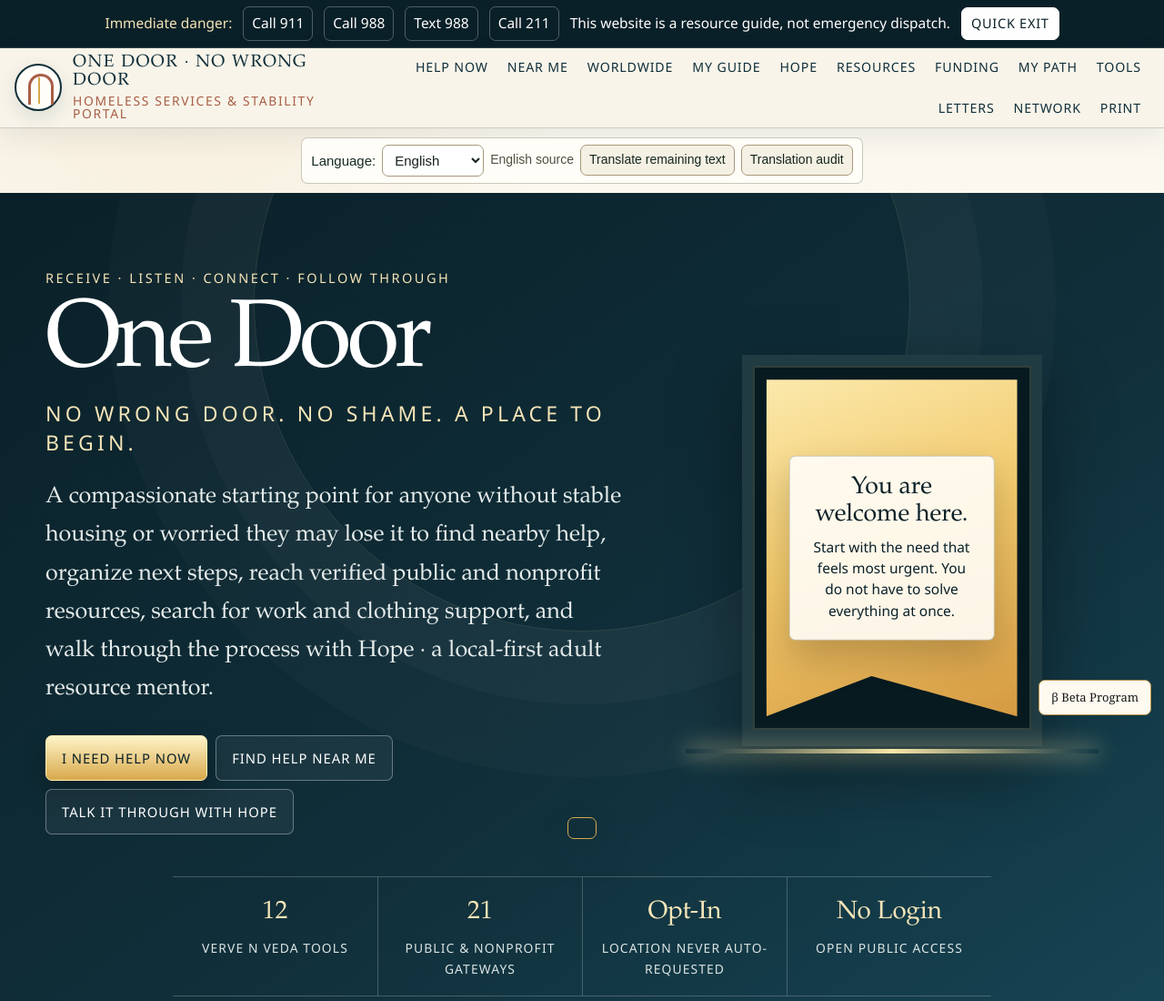
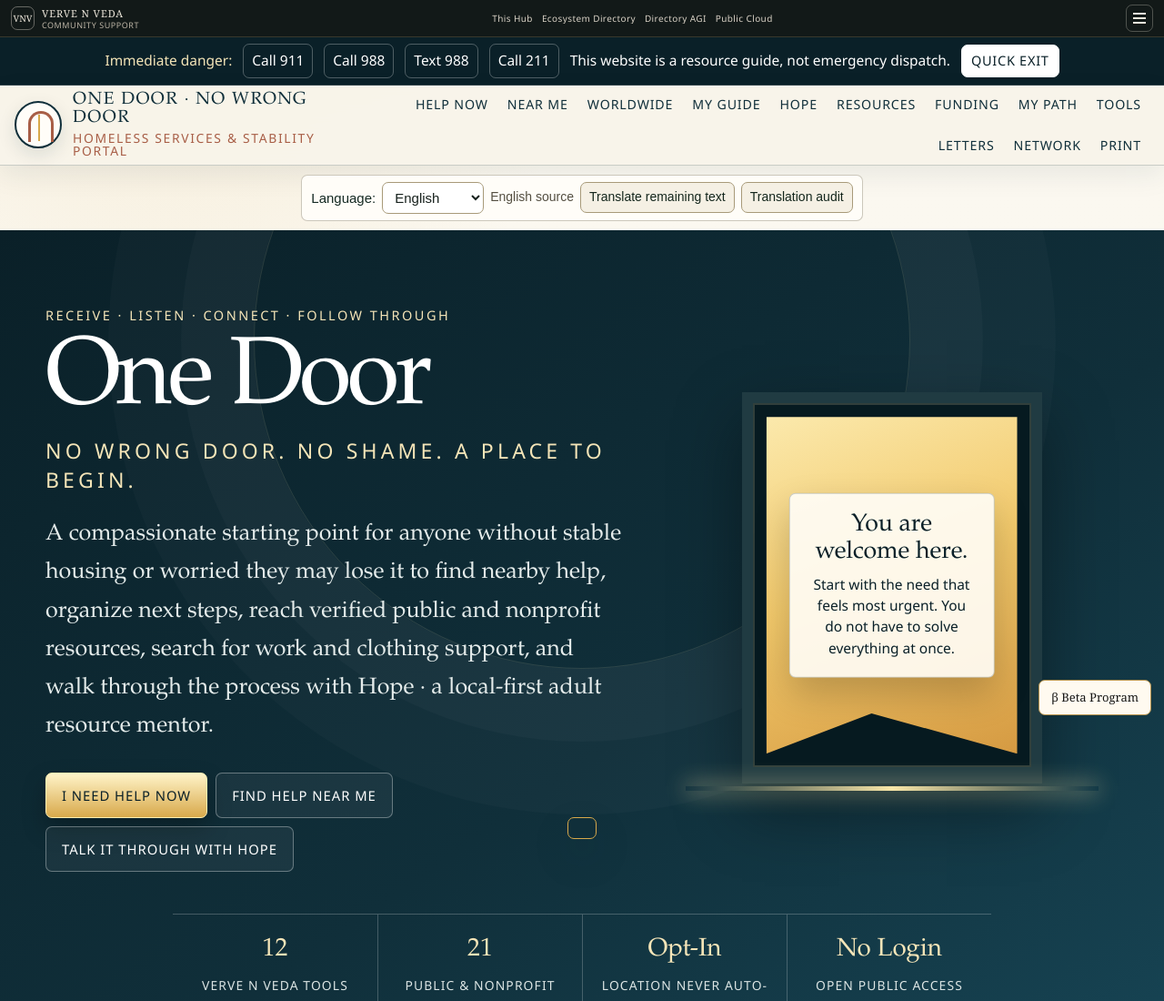
Before and after one commit to vervenveda/Homeless.github.io, a plain HTML site: page index.html in a window 1280 px wide. Shown: the top 1100 px of the page at 91% size. Drawn offline with Linux system fonts and the light colour scheme.

Commit message:
VNV shell: add ecosystem network strip

```diff
--- a/index.html
+++ b/index.html
@@ -266,8 +266,41 @@
 body,button,input,select,textarea{font-weight:400}
 strong,b,h1,h2,h3,h4,h5,h6{font-weight:500}
 </style>
+<style id="vnv-global-ecosystem-shell">
+.vnv-global-strip{position:relative;z-index:2147482000;min-height:38px;display:grid;grid-template-columns:auto minmax(0,1fr) auto;align-items:center;gap:12px;padding:5px 12px;border-bottom:1px solid rgba(160,140,100,.28);background:#121918;color:#eee8dc;font:400 12px/1.2 "Avenir Next",Avenir,"Segoe UI",Arial,sans-serif}
+.vnv-global-strip a{color:inherit;text-decoration:none}.vnv-global-brand{display:flex;align-items:center;gap:8px;white-space:nowrap}.vnv-global-mark{width:26px;height:26px;display:grid;place-items:center;border:1px solid rgba(238,232,220,.38);border-radius:7px;font:500 10px Georgia,serif}.vnv-global-copy{display:grid}.vnv-global-copy strong{font:500 11px Georgia,serif;letter-spacing:.08em;text-transform:uppercase}.vnv-global-copy small{margin-top:1px;color:#bdb5a6;font-size:9px;letter-spacing:.06em;text-transform:uppercase}
+.vnv-global-links{display:flex;align-items:center;justify-content:center;gap:10px;min-width:0;overflow:hidden;white-space:nowrap}.vnv-global-links a{color:#d8d1c5;font-size:10px;letter-spacing:.04em}.vnv-global-links a:hover,.vnv-global-links a:focus-visible{color:#fff}
+.vnv-global-menu{position:relative;justify-self:end}.vnv-global-menu summary{list-style:none;width:30px;height:30px;display:grid;place-items:center;border:1px solid rgba(238,232,220,.28);border-radius:7px;cursor:pointer}.vnv-global-menu summary::-webkit-details-marker{display:none}.vnv-global-lines,.vnv-global-lines:before,.vnv-global-lines:after{content:"";display:block;width:14px;height:1.5px;background:#eee8dc}.vnv-global-lines{position:relative}.vnv-global-lines:before,.vnv-global-lines:after{position:absolute;left:0}.vnv-global-lines:before{top:-5px}.vnv-global-lines:after{top:5px}
+.vnv-global-panel{position:absolute;right:0;top:36px;width:min(300px,calc(100vw - 20px));padding:10px;border:1px solid rgba(238,232,220,.22);border-radius:7px;background:#17201f;box-shadow:0 18px 40px rgba(0,0,0,.28)}.vnv-global-panel p{margin:3px 5px 8px;color:#aaa294;font-size:9px;letter-spacing:.1em;text-transform:uppercase}.vnv-global-panel a{display:block;padding:9px 10px;border-radius:5px;color:#eee8dc;font-size:11px}.vnv-global-panel a:hover,.vnv-global-panel a:focus-visible{background:#22302e}
+@media(max-width:760px){.vnv-global-strip{grid-template-columns:minmax(0,1fr) auto}.vnv-global-links{display:none}.vnv-global-copy small{display:none}}@media print{.vnv-global-strip{display:none!important}}
+</style>
 </head>
 <body>
+<div class="vnv-global-strip" data-vnv-global-strip>
+  <a class="vnv-global-brand" href="https://vervenveda.com/" aria-label="Verve N Veda home">
+    <span class="vnv-global-mark">VNV</span>
+    <span class="vnv-global-copy"><strong>Verve N Veda</strong><small>Community Support</small></span>
+  </a>
+  <nav class="vnv-global-links" aria-label="Verve N Veda network links">
+    <a href="https://vervenveda.com/Homeless.github.io/">This Hub</a>
+    <a href="https://vervenveda.com/#directory">Ecosystem Directory</a>
+    <a href="https://vervenveda.com/core/directory-agi/">Directory AGI</a>
+    <a href="https://vervenveda.com/cloud/">Public Cloud</a>
+  </nav>
+  <details class="vnv-global-menu">
+    <summary aria-label="Open Verve N Veda ecosystem menu"><span class="vnv-global-lines" aria-hidden="true"></span></summary>
+    <div class="vnv-global-panel">
+      <p>Ecosystem</p>
+      <a href="https://vervenveda.com/">Verve N Veda Gateway</a>
+      <a href="https://vervenveda.com/#directory">Complete Ecosystem Directory</a>
+      <a href="https://vervenveda.com/333.github.io/">333 Network</a>
+      <a href="https://vervenveda.com/PLERASearch.github.io/">PLERA Search</a>
+      <a href="https://vervenveda.com/theverifier.github.io/">The Verifier</a>
+      <a href="https://vervenveda.com/proresource_hub.github.io/">Professional Resources</a>
+      <a href="https://vervenveda.com/Arshif.github.io/">ARSHIF</a>
+    </div>
+  </details>
+</div>
 <a class="skip-link" href="#immediate">Skip to immediate help</a>
 <div class="urgent-bar">
   <div class="shell urgent-inner">
```
